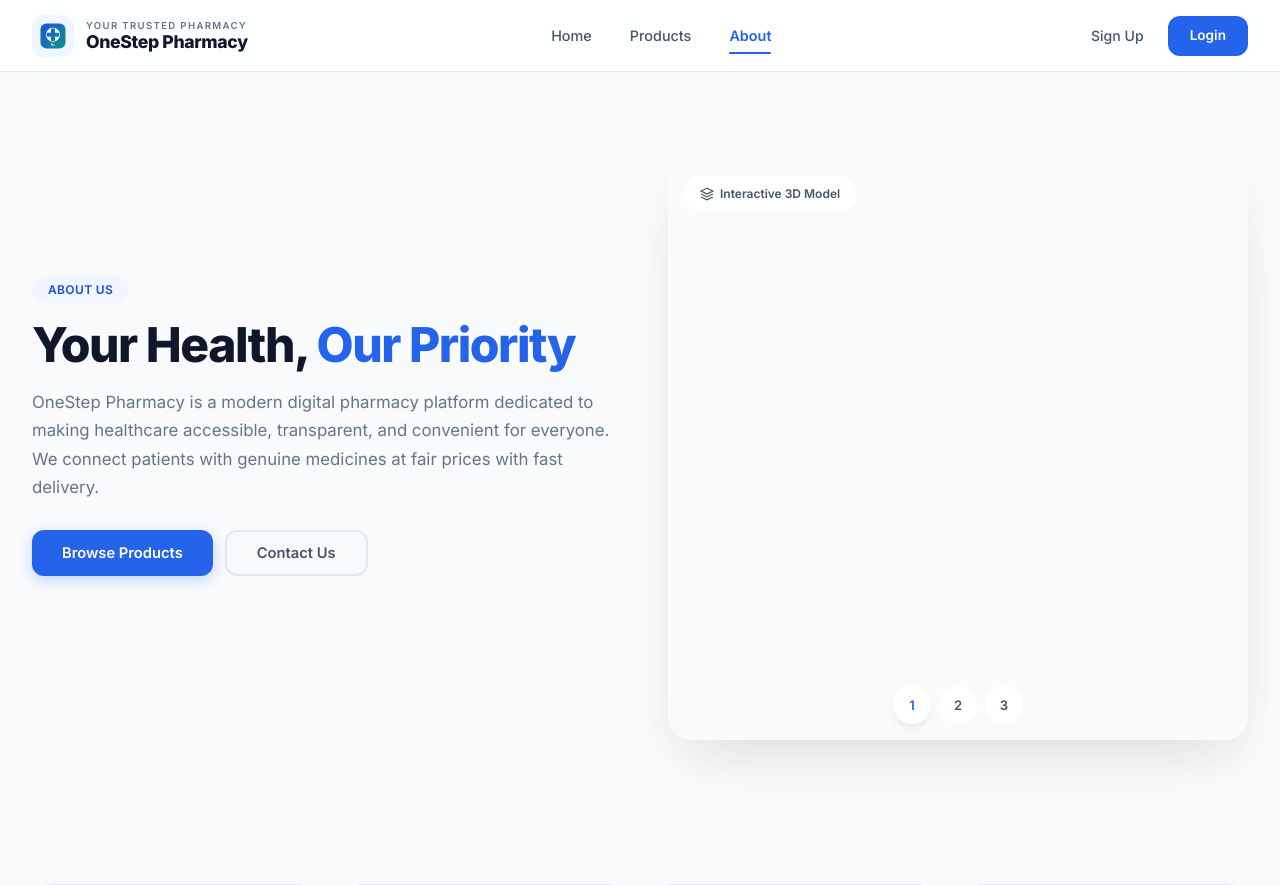
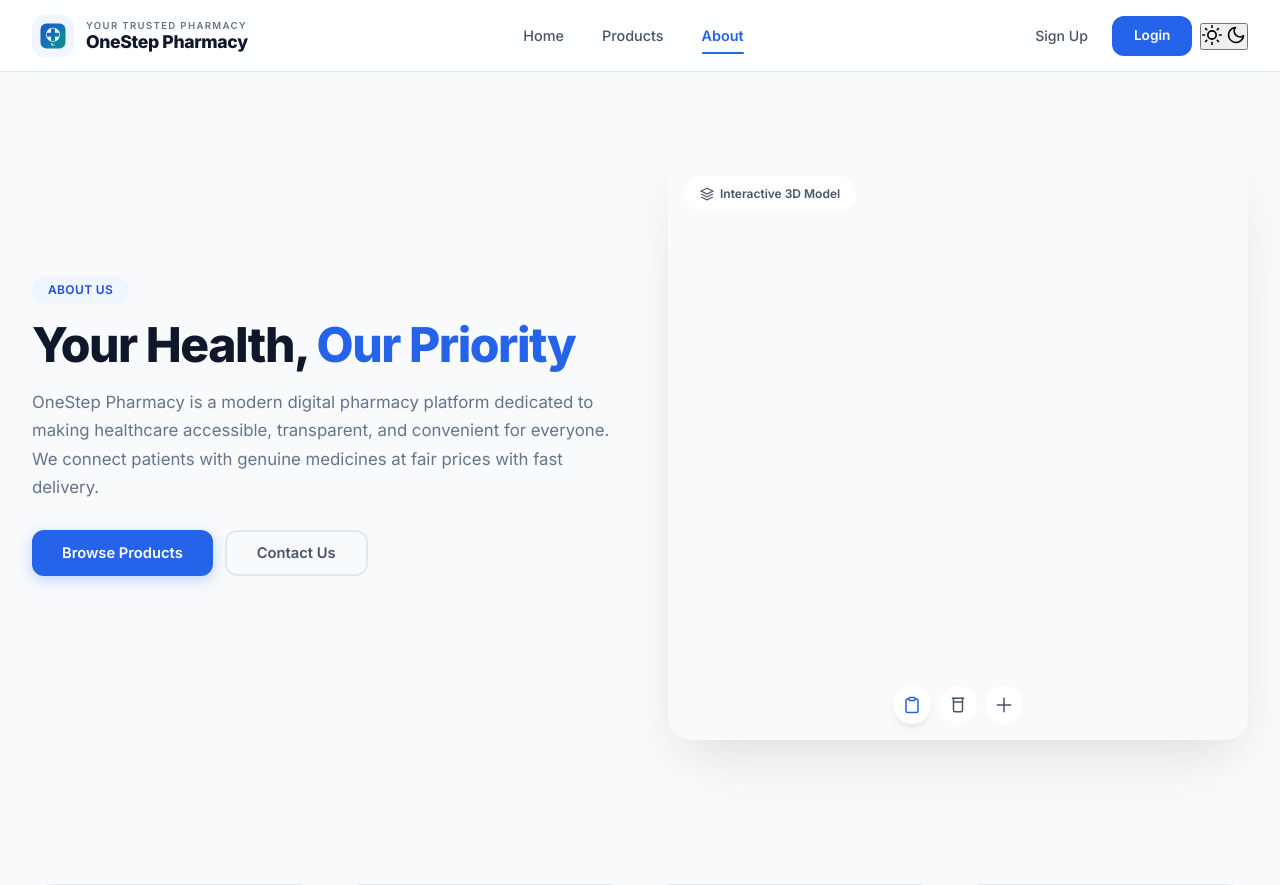
Before and after one commit to habibishrawanshah-ctrl/onesteppharmacy, a Django app: page /about/ in a window 1280 px wide. Shown: the top 885 px of the page. Run offline with Django 5.2, Linux system fonts and the light colour scheme; some libraries are stand-ins or nearby versions.

Commit message:
Add favicon.svg, OG image, and social meta tags; update paracetamol image

```diff
--- a/pharmacy_ecommerce/templates/about.html
+++ b/pharmacy_ecommerce/templates/about.html
@@ -40,6 +40,9 @@
     height: 100%;
     --progress-bar-color: var(--primary);
     --poster-color: transparent;
+  }
+  .model-viewer-wrapper {
+    background: var(--bg);
   }
   .model-controls {
     position: absolute;
@@ -199,9 +202,9 @@
       reveal="auto"
     ></model-viewer>
     <div class="model-controls">
-      <button onclick="switchModel(0)" class="active" id="mbtn-0">1</button>
-      <button onclick="switchModel(1)" id="mbtn-1">2</button>
-      <button onclick="switchModel(2)" id="mbtn-2">3</button>
+      <button onclick="switchModel(0)" class="active" id="mbtn-0" title="Pharmacy counter"><svg width="18" height="18" viewBox="0 0 24 24" fill="none" stroke="currentColor" stroke-width="2" stroke-linecap="round" stroke-linejoin="round"><path d="M16 4h2a2 2 0 0 1 2 2v14a2 2 0 0 1-2 2H6a2 2 0 0 1-2-2V6a2 2 0 0 1 2-2h2"/><rect x="8" y="2" width="8" height="4" rx="1" ry="1"/></svg></button>
+      <button onclick="switchModel(1)" id="mbtn-1" title="Medicine bottle"><svg width="18" height="18" viewBox="0 0 24 24" fill="none" stroke="currentColor" stroke-width="2" stroke-linecap="round" stroke-linejoin="round"><path d="M4.5 3h15"/><path d="M6 3v16a2 2 0 0 0 2 2h8a2 2 0 0 0 2-2V3"/><path d="M6 8h12"/></svg></button>
+      <button onclick="switchModel(2)" id="mbtn-2" title="Medical cross"><svg width="18" height="18" viewBox="0 0 24 24" fill="none" stroke="currentColor" stroke-width="2" stroke-linecap="round" stroke-linejoin="round"><path d="M12 3v18"/><path d="M3 12h18"/></svg></button>
     </div>
   </div>
 </section>
--- a/pharmacy_ecommerce/templates/base.html
+++ b/pharmacy_ecommerce/templates/base.html
@@ -5,9 +5,22 @@
   <meta charset="utf-8">
   <meta name="viewport" content="width=device-width, initial-scale=1">
   <meta name="description" content="OneStep Pharmacy - Your trusted source for quality medicines and healthcare products.">
+  <meta property="og:title" content="OneStep Pharmacy">
+  <meta property="og:description" content="Your trusted source for quality medicines and healthcare products.">
+  <meta property="og:image" content="{% static 'images/og-image.png' %}">
+  <meta property="og:image:width" content="1200">
+  <meta property="og:image:height" content="630">
+  <meta property="og:type" content="website">
+  <meta property="og:url" content="https://onesteppharmacy.vercel.app/">
+  <meta name="twitter:card" content="summary_large_image">
+  <meta name="twitter:title" content="OneStep Pharmacy">
+  <meta name="twitter:description" content="Your trusted source for quality medicines and healthcare products.">
+  <meta name="twitter:image" content="{% static 'images/og-image.png' %}">
   <meta name="theme-color" content="#2563eb">
-  <meta name="color-scheme" content="light">
+  <meta name="color-scheme" content="light dark">
   <title>{% block title %}OneStep Pharmacy{% endblock %}</title>
+  <link rel="icon" type="image/svg+xml" href="{% static 'images/favicon.svg' %}">
+  <link rel="alternate icon" href="{% static 'images/logo.svg' %}">
   <link rel="preconnect" href="https://fonts.googleapis.com">
   <link rel="preconnect" href="https://fonts.gstatic.com" crossorigin>
   <link href="https://fonts.googleapis.com/css2?family=Inter:wght@400;500;600;700;800&display=swap" rel="stylesheet">
@@ -50,6 +63,10 @@
             <a href="/users/signup/" class="nav-button">Sign Up</a>
             <a href="/login/" class="nav-btn-link">Login</a>
           {% endif %}
+          <button class="theme-toggle" id="theme-toggle" aria-label="Toggle dark mode" title="Toggle dark mode">
+            <svg class="sun-icon" width="20" height="20" viewBox="0 0 24 24" fill="none" stroke="currentColor" stroke-width="2" stroke-linecap="round" stroke-linejoin="round"><circle cx="12" cy="12" r="5"/><line x1="12" y1="1" x2="12" y2="3"/><line x1="12" y1="21" x2="12" y2="23"/><line x1="4.22" y1="4.22" x2="5.64" y2="5.64"/><line x1="18.36" y1="18.36" x2="19.78" y2="19.78"/><line x1="1" y1="12" x2="3" y2="12"/><line x1="21" y1="12" x2="23" y2="12"/><line x1="4.22" y1="19.78" x2="5.64" y2="18.36"/><line x1="18.36" y1="5.64" x2="19.78" y2="4.22"/></svg>
+            <svg class="moon-icon" width="20" height="20" viewBox="0 0 24 24" fill="none" stroke="currentColor" stroke-width="2" stroke-linecap="round" stroke-linejoin="round"><path d="M21 12.79A9 9 0 1 1 11.21 3 7 7 0 0 0 21 12.79z"/></svg>
+          </button>
           <button class="mobile-toggle" id="mobile-toggle" aria-label="Toggle navigation menu" aria-expanded="false">
             <svg width="24" height="24" viewBox="0 0 24 24" fill="none" stroke="currentColor" stroke-width="2" stroke-linecap="round" stroke-linejoin="round"><line x1="3" y1="6" x2="21" y2="6"/><line x1="3" y1="12" x2="21" y2="12"/><line x1="3" y1="18" x2="21" y2="18"/></svg>
           </button>
@@ -86,9 +103,9 @@
             </a>
             <p>Your trusted source for genuine medicines and healthcare products, delivered right to your doorstep.</p>
             <div class="footer-social">
-              <a href="#" aria-label="Facebook"><svg width="16" height="16" viewBox="0 0 24 24" fill="currentColor"><path d="M18 2h-3a5 5 0 0 0-5 5v3H7v4h3v8h4v-8h3l1-4h-4V7a1 1 0 0 1 1-1h3z"/></svg></a>
-              <a href="#" aria-label="Twitter"><svg width="16" height="16" viewBox="0 0 24 24" fill="currentColor"><path d="M23 3a10.9 10.9 0 0 1-3.14 1.53 4.48 4.48 0 0 0-7.86 3v1A10.66 10.66 0 0 1 3 4s-4 9 5 13a11.64 11.64 0 0 1-7 2c9 5 20 0 20-11.5a4.5 4.5 0 0 0-.08-.83A7.72 7.72 0 0 0 23 3z"/></svg></a>
-              <a href="#" aria-label="Instagram"><svg width="16" height="16" viewBox="0 0 24 24" fill="currentColor"><rect x="2" y="2" width="20" height="20" rx="5"/><path d="M16 11.37A4 4 0 1 1 12.63 8 4 4 0 0 1 16 11.37z"/><line x1="17.5" y1="6.5" x2="17.51" y2="6.5"/></svg></a>
+              <a href="https://www.facebook.com/sravana.saha.332313" target="_blank" rel="noopener" aria-label="Facebook"><svg width="16" height="16" viewBox="0 0 24 24" fill="currentColor"><path d="M18 2h-3a5 5 0 0 0-5 5v3H7v4h3v8h4v-8h3l1-4h-4V7a1 1 0 0 1 1-1h3z"/></svg></a>
+              <a href="https://www.threads.com/@habibi_shrawan7" target="_blank" rel="noopener" aria-label="Threads"><svg width="16" height="16" viewBox="0 0 24 24" fill="currentColor"><path d="M19.25 8.505c-2.25-1.5-5.25-1.75-7.25-.75-3-1.5-5.75-1.25-7.5.5C2.25 10.5 2 12.25 2.5 14c1 3.5 4.5 5.5 9.5 5.5 4.5 0 7.5-1.5 8.5-3.5.5-1 .5-2-.25-2.5-.5-.5-1.5-.25-2.25.25-.5.5-1 1.25-1 2 0 .5.25 1 .75 1.25.25.25.5.5.25.75-.25.5-1.25 1-2.5 1.25-2.25.25-4.5-.75-5.75-2.5-1-1.25-1.5-2.75-1.5-4.25 0-1.5.5-2.75 1.5-3.5 1-1 2.5-1.25 4-1 1.5.25 3 1 4.25 2 .25.25.5 0 .75-.25.25-.5.25-1-.25-1.5-.75-.75-1.75-1.25-2.75-1.5.5-.75 1.25-1.25 2.25-1.5 1.5-.25 3 .25 4.25 1.25.5.5 1 .75 1.25 1.25.25.5.25 1-.25 1.5-.5.5-1.25.75-2 .5-.75-.25-1.25-.75-1.75-1.25"/><path d="M12.5 3c-2 0-4 .5-5.75 1.75C4.5 6.5 3.5 9 3.5 12c0 3 1 5.5 3.25 7.25C9 21 11.5 21.5 14 21c2.5-.5 4.5-1.75 5.75-3.5C21 15.75 21.5 13.5 21 11.5c-.5-2-1.75-3.5-3.25-4.5"/></svg></a>
+              <a href="https://www.instagram.com/habibi_shrawan7" target="_blank" rel="noopener" aria-label="Instagram"><svg width="16" height="16" viewBox="0 0 24 24" fill="currentColor"><rect x="2" y="2" width="20" height="20" rx="5"/><path d="M16 11.37A4 4 0 1 1 12.63 8 4 4 0 0 1 16 11.37z"/><line x1="17.5" y1="6.5" x2="17.51" y2="6.5"/></svg></a>
             </div>
           </div>
           <div class="footer-col">
```
Also changed, not shown: pharmacy_ecommerce/media/product_images/paracetamol_500mg.JPG, pharmacy_ecommerce/products/static/images/favicon.svg (added), pharmacy_ecommerce/products/static/images/og-image.png (added).
